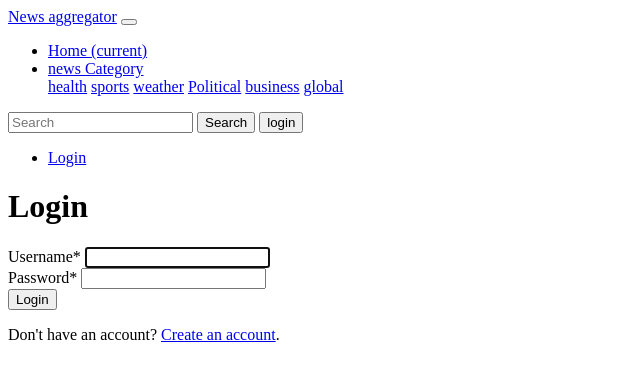
After one commit to jiwan1721/news-aggregatr, a Django app: page /login/ in a window 1280 px wide. The commit adds this page. Shown: the top 381 px of the page, without its empty margins (0-640 px from the left). Run offline with Django 3.2, Linux system fonts and the light colour scheme; parts of the project's set-up code (start-up, migrations or seed data) failed here and were passed over; some libraries are stand-ins or nearby versions.

Commit message:
from home login logoy

```diff
--- a/newsAggregator/news/cron.py
+++ b/newsAggregator/news/cron.py
@@ -22,9 +22,9 @@ def my_corn_job():
                 aggre.news_headline =  content.a.text
                 url = content.img["data-src"]
                 aggre.image_link = url
-                aggre.href_link = "https://kathmandupost.com/"+content.a["href"]
+                aggre.href_link = "https://kathmandupost.com/politics"+content.a["href"]
                 aggre.news_category="P"
-                data = NewsAggre.objects.filter(news_category='P').filter(news_headline =aggre.news_headline)
+                # data = NewsAggre.objects.filter(news_category='P').filter(news_headline =aggre.news_headline)
                 aggre.save()
         elif site == website_link[1]:
             r = requests.get(website_link[1])
@@ -35,9 +35,9 @@ def my_corn_job():
                 aggre.news_headline =  content.a.text
                 url = content.img["data-src"]
                 aggre.image_link = url
-                aggre.href_link = "https://kathmandupost.com/"+content.a["href"]
-                aggre.news_category="P"
-                data = NewsAggre.objects.filter(news_category='S').filter(news_headline =aggre.news_headline)
+                aggre.href_link = "https://kathmandupost.com"+content.a["href"]
+                aggre.news_category="H"
+                # data = NewsAggre.objects.filter(news_category='S').filter(news_headline =aggre.news_headline)
                 aggre.save()
         elif site == website_link[2]:
             r = requests.get(website_link[2])
@@ -48,7 +48,7 @@ def my_corn_job():
                 aggre.news_headline =  content.a.text
                 url = content.img["data-src"]
                 aggre.image_link = url
-                aggre.href_link = "https://kathmandupost.com/"+content.a["href"]
-                aggre.news_category="P"
-                data = NewsAggre.objects.filter(news_category='S').filter(news_headline =aggre.news_headline)
+                aggre.href_link = "https://kathmandupost.com"+content.a["href"]
+                aggre.news_category="H"
+                # data = NewsAggre.objects.filter(news_category='S').filter(news_headline =aggre.news_headline)
                 aggre.save()
--- /dev/null
+++ b/newsAggregator/news/templates/news/login.html
@@ -0,0 +1,13 @@
+{% include "news/navbar.html" %} {% block content %} {% load crispy_forms_tags %}
+
+<!--Login-->
+<div class="container py-5">
+    <h1>Login</h1>
+    <form method="POST">
+        {% csrf_token %} {{ login_form|crispy }}
+        <button class="btn btn-primary" type="submit">Login</button>
+    </form>
+    <p class="text-center">Don't have an account? <a href="/register">Create an account</a>.</p>
+</div>
+
+{% endblock %}
--- a/newsAggregator/news/templates/news/navbar.html
+++ b/newsAggregator/news/templates/news/navbar.html
@@ -34,6 +34,27 @@
         <form class="form-inline my-2 my-lg-0">
             <input class="form-control mr-sm-2" type="search" placeholder="Search" aria-label="Search">
             <button class="btn btn-outline-success my-2 my-sm-0" type="submit">Search</button>
+            <button type="button" class="btn btn-outline-warning" href="/login">login</button>
+            <div class="collapse navbar-collapse" id="navbarText">
+                <ul class="navbar-nav mr-auto">
+                    {% if user.is_authenticated %}
+
+                    <li class="nav-item">
+                        <a class="nav-link" href="/logout">Logout</a>
+                    </li>
+                    <li class="nav-item">
+                        <a class="nav-link" href="#">Welcome, {{user.username}}</a>
+                    </li>
+
+                    {% else %}
+
+                    <li class="nav-item">
+                        <a class="nav-link" href="/login">Login</a>
+                    </li>
+
+                    {% endif %}
+                </ul>
+            </div>
         </form>
     </div>
 </nav>
--- a/newsAggregator/news/urls.py
+++ b/newsAggregator/news/urls.py
@@ -4,4 +4,7 @@ app_name = 'news'
 
 urlpatterns= [
     path('',views.index,name ="index"),
+    path("register/", views.register_request, name="register"),
+    path("login/", views.login_request, name="login"),
+    path("logout", views.logout_request, name= "logout"),
 ]
--- a/newsAggregator/news/views.py
+++ b/newsAggregator/news/views.py
@@ -1,8 +1,11 @@
-from django.shortcuts import render
+from django.shortcuts import render,redirect
 import requests
 from bs4 import BeautifulSoup
 from news.models import *
+from .form import NewUserForm
 import re
+from django.contrib.auth import login, authenticate
+from django.contrib.auth.forms import AuthenticationForm
 from . import cron
 # Create your views here.
 # r = requests.get("https://ekantipur.com/sports")
@@ -76,10 +79,10 @@ for content in article[:5]:
     aggre.news_headline =  content.a.text
     url = content.img["data-src"]
     aggre.image_link = url
-    aggre.href_link = "https://kathmandupost.com/"+content.a["href"]
+    aggre.href_link = "https://kathmandupost.com"+content.a["href"]
     aggre.news_category="P"
     data = NewsAggre.objects.filter(news_category='P').filter(news_headline =aggre.news_headline)
-    aggre.save()
+#     aggre.save()
 
     # print('href------>',content.a['href'])
     # print('img--->',content.p.text)
@@ -91,3 +94,44 @@ def index(request):
     return render(request,'news/index.html',{'e_news':enews,'ekantipur_news':all_link})
 
 # news':news_set
+
+from .form import NewUserForm
+from django.contrib.auth import login
+from django.contrib import messages
+
+def register_request(request):
+	if request.method == "POST":
+		form = NewUserForm(request.POST)
+		if form.is_valid():
+			user = form.save()
+			login(request, user)
+			messages.success(request, "Registration successful." )
+			return redirect("main:homepage")
+		messages.error(request, "Unsuccessful registration. Invalid information.")
+	form = NewUserForm()
+	return render (request=request, template_name="news/register.html", context={"register_form":form})
+
+
+def login_request(request):
+	if request.method == "POST":
+		form = AuthenticationForm(request, data=request.POST)
+		if form.is_valid():
+			username = form.cleaned_data.get('username')
+			password = form.cleaned_data.get('password')
+			user = authenticate(username=username, password=password)
+			if user is not None:
+				login(request, user)
+				messages.info(request, f"You are now logged in as {username}.")
+				return redirect("main:homepage")
+			else:
+				messages.error(request,"Invalid username or password.")
+		else:
+			messages.error(request,"Invalid username or password.")
+	form = AuthenticationForm()
+	return render(request=request, template_name="news/login.html", context={"login_form":form})
+
+
+def logout_request(request):
+    logout(request)
+    messages.info(request, "You have successfully logged out.")
+    return redirect("main:homepage")
--- a/newsAggregator/newsAggregator/settings.py
+++ b/newsAggregator/newsAggregator/settings.py
@@ -39,8 +39,9 @@ INSTALLED_APPS = [
     'django.contrib.staticfiles',
     'news',
     'django_crontab',
+    'crispy_forms',
 ]
-
+CRISPY_TEMPLATE_PACK= 'uni_form'
 MIDDLEWARE = [
     'django.middleware.security.SecurityMiddleware',
     'django.contrib.sessions.middleware.SessionMiddleware',
@@ -126,5 +127,5 @@ STATIC_URL = '/static/'
 
 DEFAULT_AUTO_FIELD = 'django.db.models.BigAutoField'
 CRONJOBS = [
-    ('*/2 * * * *','news.cron.ny_corn_job')
+    ('*/2 * * * *','news.cron.my_corn_job')
 ]
```
Also changed, not shown: newsAggregator/news/form.py (added, +20 -0 lines), newsAggregator/news/templates/news/register.html (added, +13 -0 lines), newsAggregator/db.sqlite3, newsAggregator/news/migrations/0001_initial.py, 1 other file.
